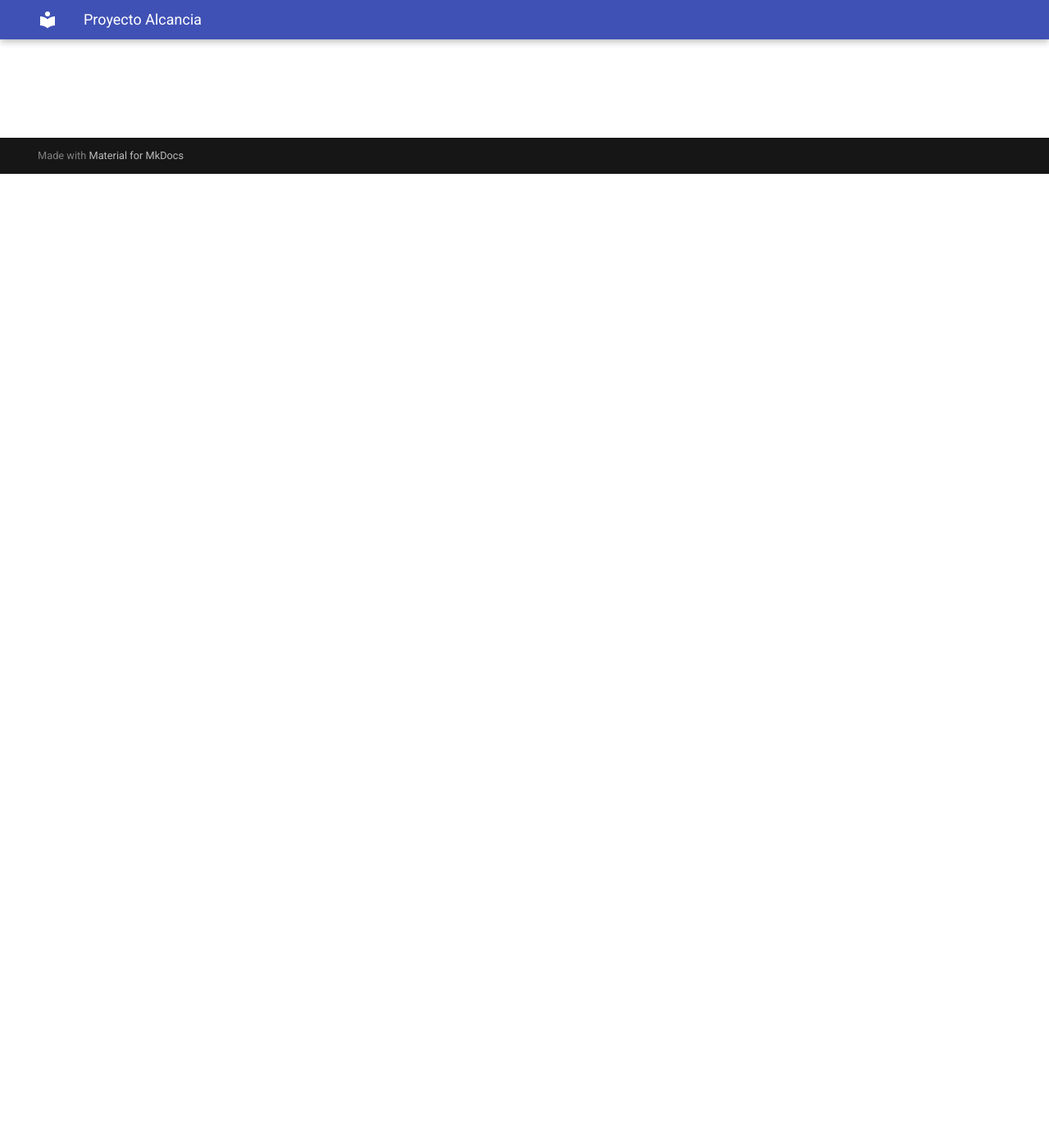
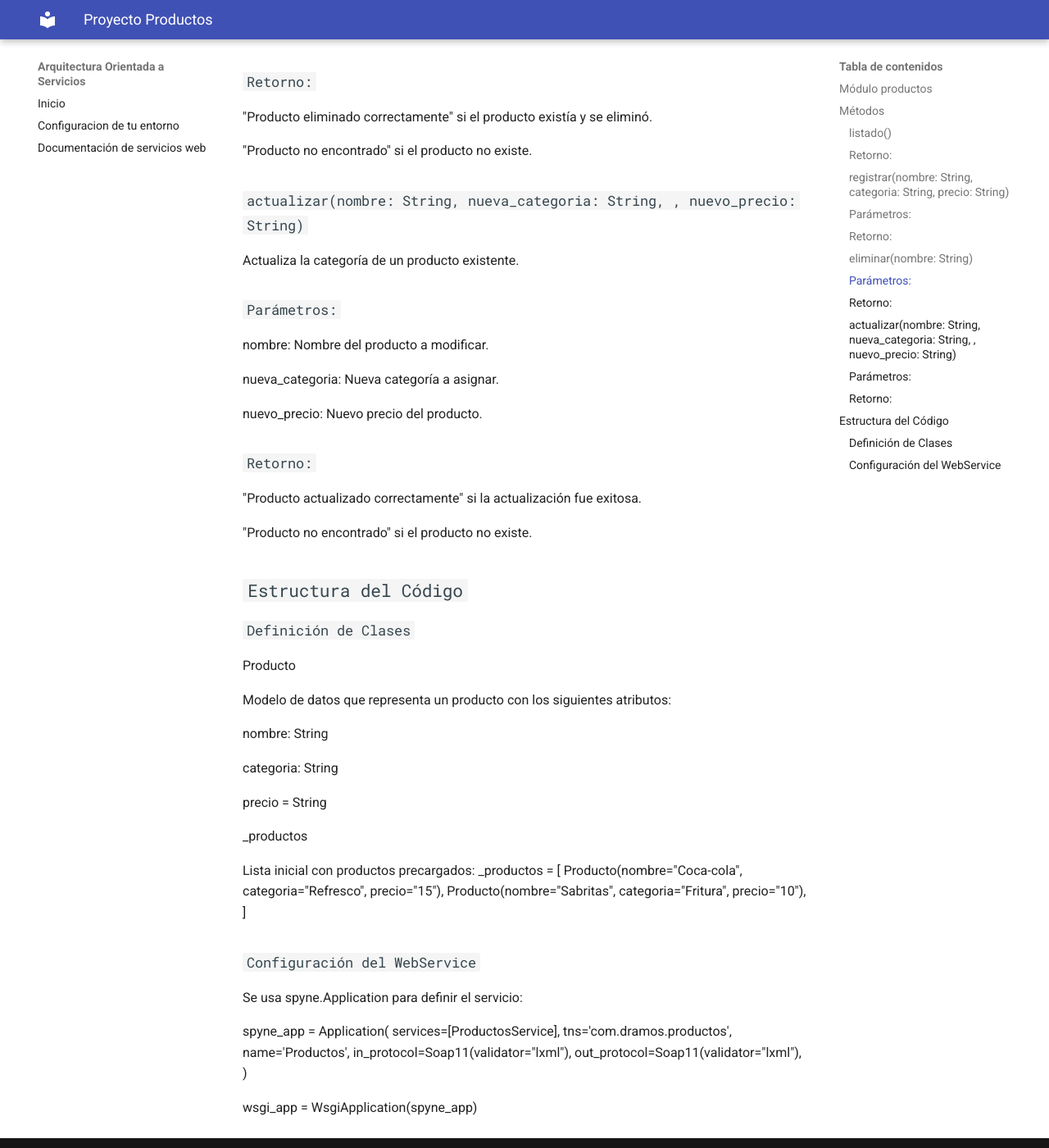
Before and after one commit to misaelnieto/itm_2025_soa_u2, an MkDocs documentation site: the page built from docs/servicios/dramos.md, in a window 1280 px wide and 1400 px high, scrolled down 1188 px. Shown: the whole window at 82% size. Built offline with MkDocs 1.6.1 and Material for MkDocs 9.7.7, drawn with Linux system fonts in a browser that asks for light colours; some of the changed text lies outside the part shown.

Commit message:
WebService funcionando sin errores y con pruebas hechas

```diff
--- a/docs/servicios/dramos.md
+++ b/docs/servicios/dramos.md
@@ -1,5 +1,100 @@
-# Proyecto Alcancia
+# Proyecto Productos
 
-## Módulo `Productos`
+## Módulo `productos`
 
-::: webservice.nnieto.etapa_01
+::: webservice.dramos.servicio
+
+El servicio expone los siguientes métodos SOAP:
+
+## Métodos
+### `listado()`
+
+Obtiene la lista de productos registrados.
+
+### `Retorno:`
+
+Array(Producto): Una lista de objetos Producto.
+
+### `registrar(nombre: String, categoria: String, precio: String)`
+
+Registra un nuevo producto.
+
+### `Parámetros:`
+
+nombre: Nombre del producto.
+
+categoria: Categoría del producto.
+
+precio: Precio del producto.
+
+### `Retorno:`
+
+"Producto registrado" si el registro es exitoso.
+
+### `eliminar(nombre: String)`
+
+Elimina un producto por su nombre.
+
+### `Parámetros:`
+
+nombre: Nombre del producto a eliminar.
+
+### `Retorno:`
+
+"Producto eliminado correctamente" si el producto existía y se eliminó.
+
+"Producto no encontrado" si el producto no existe.
+
+### `actualizar(nombre: String, nueva_categoria: String, , nuevo_precio: String)`
+
+Actualiza la categoría de un producto existente.
+
+### `Parámetros:`
+
+nombre: Nombre del producto a modificar.
+
+nueva_categoria: Nueva categoría a asignar.
+
+nuevo_precio: Nuevo precio del producto.
+
+### `Retorno:`
+
+"Producto actualizado correctamente" si la actualización fue exitosa.
+
+"Producto no encontrado" si el producto no existe.
+
+## `Estructura del Código`
+
+### `Definición de Clases`
+
+Producto
+
+Modelo de datos que representa un producto con los siguientes atributos:
+
+nombre: String
+
+categoria: String
+
+precio = String
+
+_productos
+
+Lista inicial con productos precargados:
+   _productos = [
+    Producto(nombre="Coca-cola", categoria="Refresco", precio="15"),
+    Producto(nombre="Sabritas", categoria="Fritura", precio="10"),
+]
+
+### `Configuración del WebService`
+
+Se usa spyne.Application para definir el servicio:
+
+spyne_app = Application(
+    services=[ProductosService],
+    tns='com.dramos.productos',
+    name='Productos',
+    in_protocol=Soap11(validator="lxml"),
+    out_protocol=Soap11(validator="lxml"),
+)
+
+wsgi_app = WsgiApplication(spyne_app)
```
Also changed, not shown: docs/servicios/index.md (+1 -1 lines), 3 other files.
